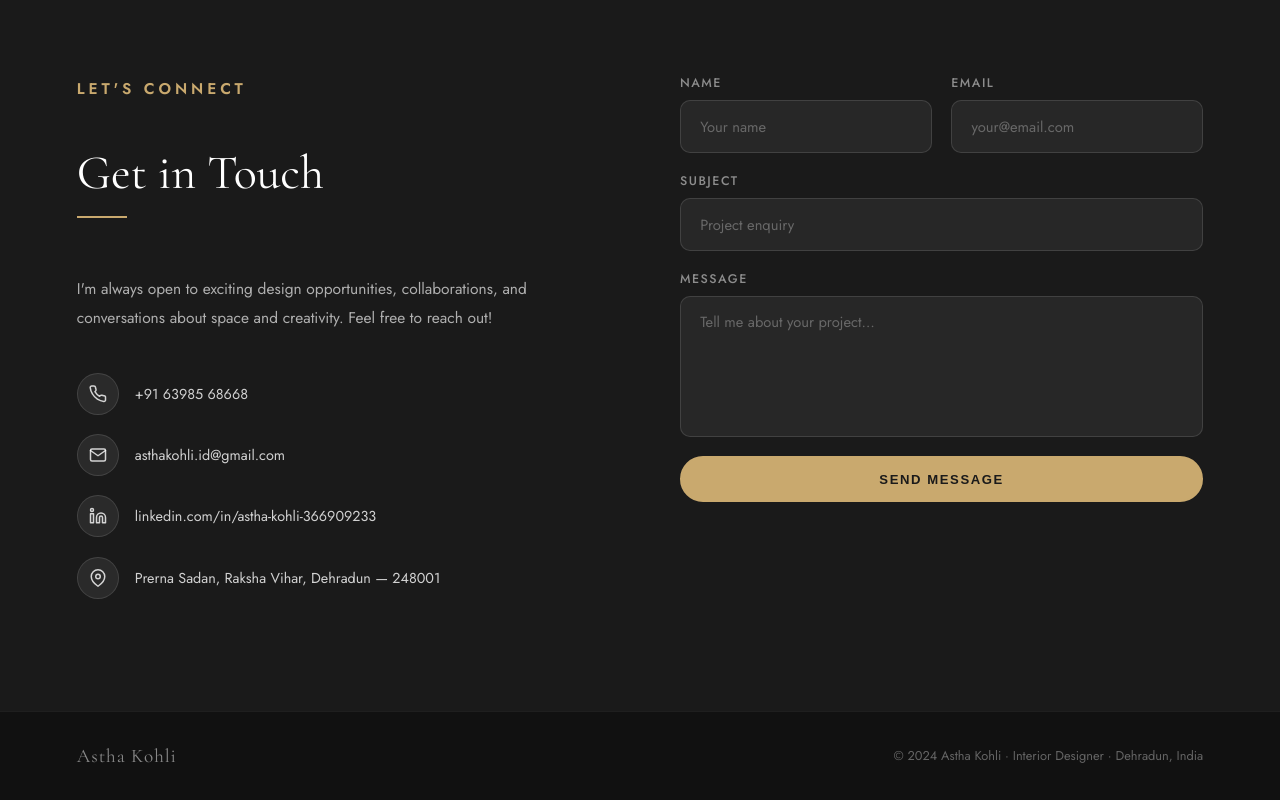
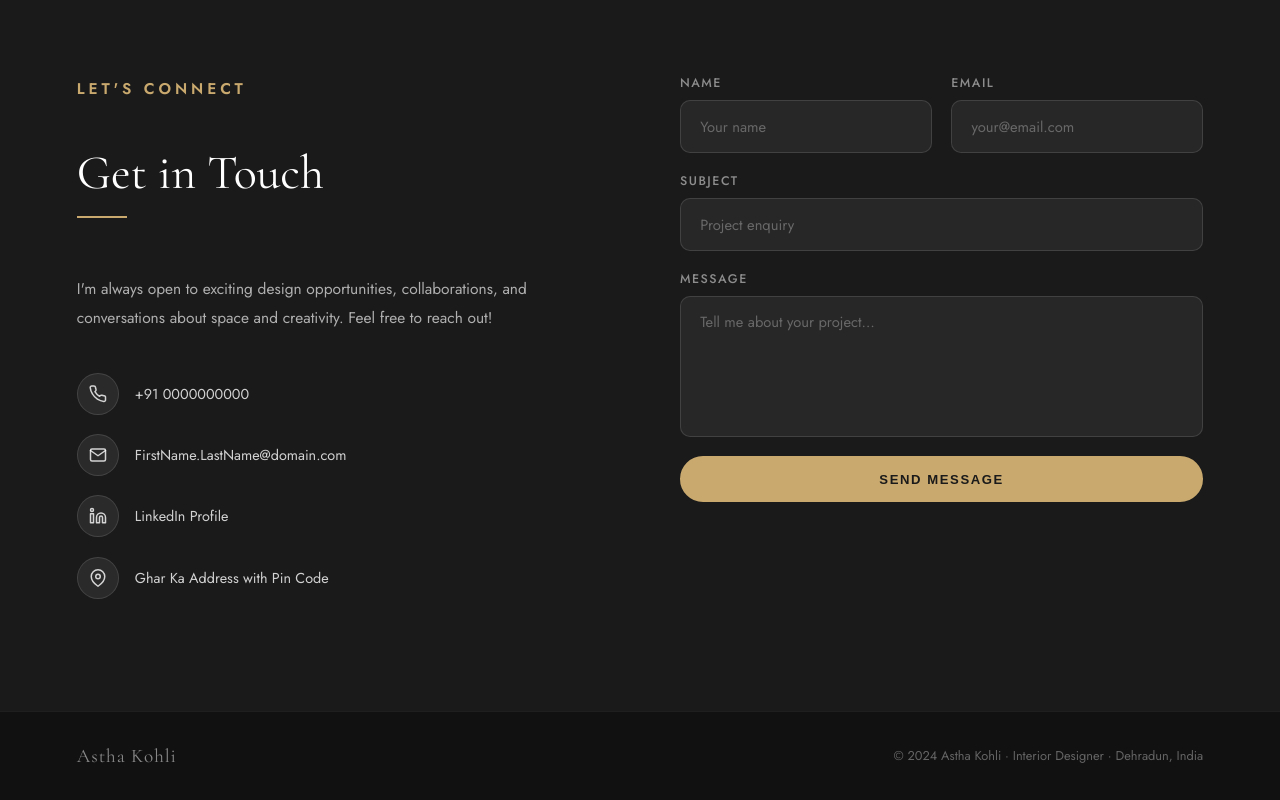
Before and after one commit to avinashavvikathait-bot/ak, a plain HTML site: page index.html in a window 1280 px wide. Shown: the part 4857-5657 px from the top of the page. Drawn offline with nearby package versions, Linux system fonts and the light colour scheme.

Commit message:
Update index.html

```diff
--- a/index.html
+++ b/index.html
@@ -1480,25 +1480,25 @@ your-repo/<br/>
           <span class="contact-icon">
             <svg viewBox="0 0 24 24"><path d="M22 16.92v3a2 2 0 0 1-2.18 2 19.79 19.79 0 0 1-8.63-3.07A19.5 19.5 0 0 1 4.69 12 19.79 19.79 0 0 1 1.61 3.39 2 2 0 0 1 3.6 1.22h3a2 2 0 0 1 2 1.72c.127.96.361 1.903.7 2.81a2 2 0 0 1-.45 2.11L7.91 8.94a16 16 0 0 0 6.15 6.15l.95-.94a2 2 0 0 1 2.11-.45c.908.339 1.85.573 2.81.7A2 2 0 0 1 22 16.92z"/></svg>
           </span>
-          +91 63985 68668
+          +91 0000000000
         </a>
         <a href="mailto:asthakohli.id@gmail.com" class="contact-item">
           <span class="contact-icon">
             <svg viewBox="0 0 24 24"><path d="M4 4h16c1.1 0 2 .9 2 2v12c0 1.1-.9 2-2 2H4c-1.1 0-2-.9-2-2V6c0-1.1.9-2 2-2z"/><polyline points="22,6 12,13 2,6"/></svg>
           </span>
-          asthakohli.id@gmail.com
+          FirstName.LastName@domain.com
         </a>
-        <a href="https://www.linkedin.com/in/astha-kohli-366909233" target="_blank" rel="noopener" class="contact-item">
+        <a href="Linkedin Profile URL" target="_blank" rel="noopener" class="contact-item">
           <span class="contact-icon">
             <svg viewBox="0 0 24 24"><path d="M16 8a6 6 0 0 1 6 6v7h-4v-7a2 2 0 0 0-2-2 2 2 0 0 0-2 2v7h-4v-7a6 6 0 0 1 6-6z"/><rect x="2" y="9" width="4" height="12"/><circle cx="4" cy="4" r="2"/></svg>
           </span>
-          linkedin.com/in/astha-kohli-366909233
+          LinkedIn Profile
         </a>
         <span class="contact-item">
           <span class="contact-icon">
             <svg viewBox="0 0 24 24"><path d="M21 10c0 7-9 13-9 13s-9-6-9-13a9 9 0 0 1 18 0z"/><circle cx="12" cy="10" r="3"/></svg>
           </span>
-          Prerna Sadan, Raksha Vihar, Dehradun — 248001
+          Ghar Ka Address with Pin Code
         </span>
       </div>
     </div>
```
